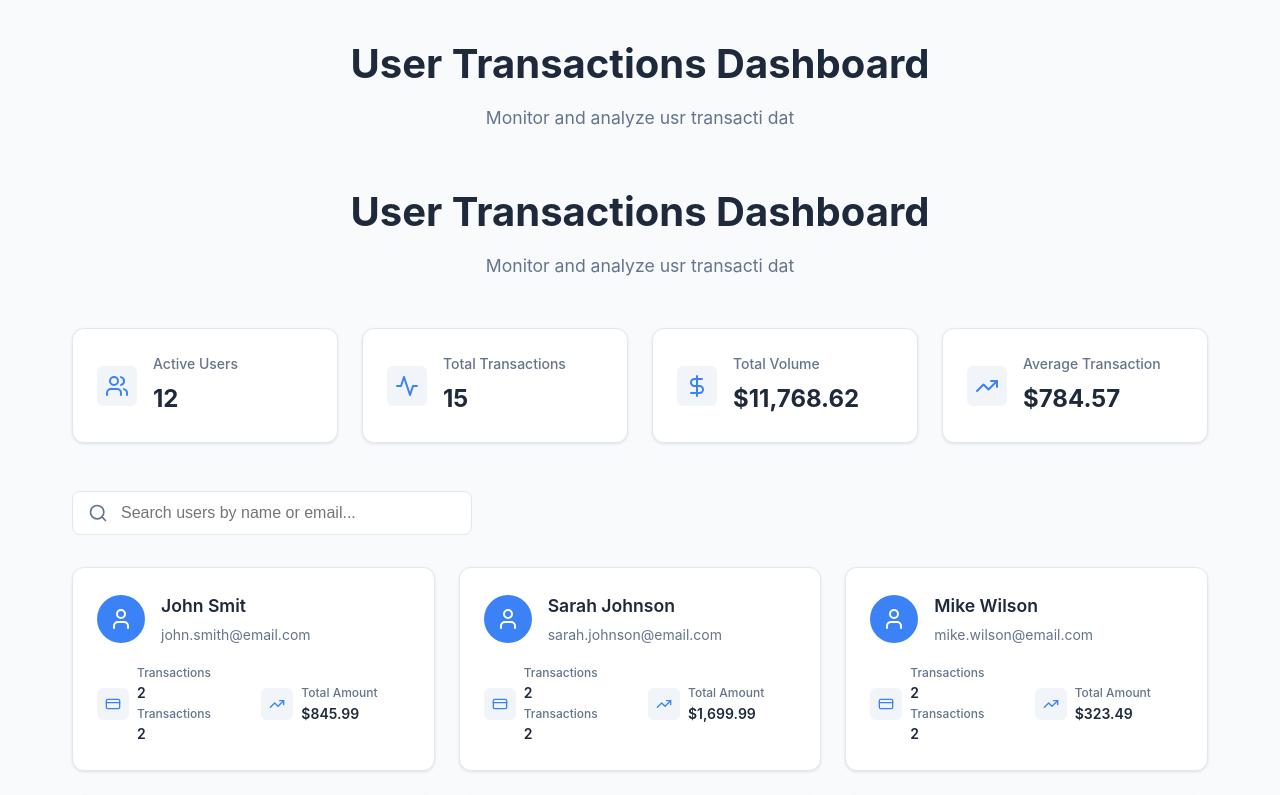
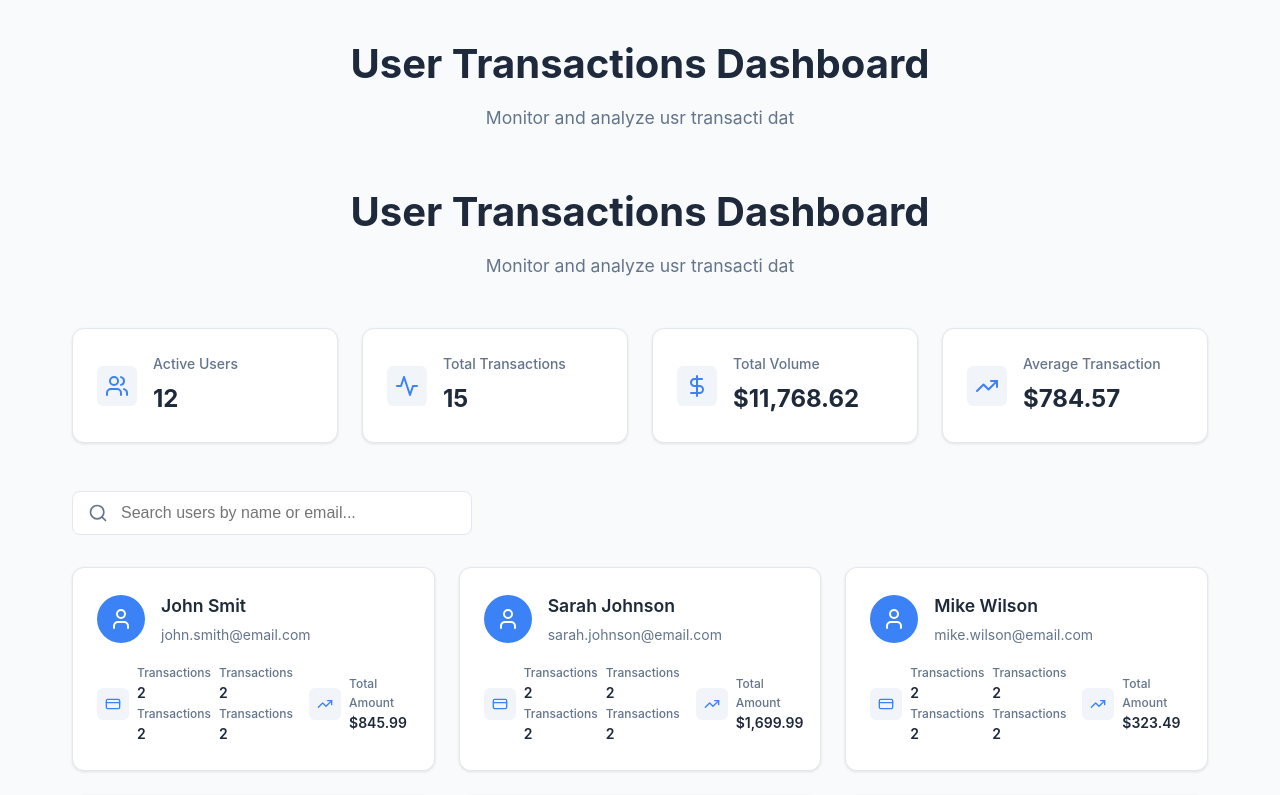
Before and after one commit to mio92/pagos-en-linea, a React (Create React App) app: page / in a window 1280 px wide. Shown: the top 795 px of the page. Built offline with nearby package versions, Linux system fonts and the light colour scheme.

Commit message:
prueba 2

```diff
--- a/src/components/UserCard.tsx
+++ b/src/components/UserCard.tsx
@@ -35,6 +35,12 @@ const UserCard: React.FC<UserCardProps> = ({ user, onClick }) => {
             <span className="stat-label">Transactions</span>
             <span className="stat-value">{user.transactionCount}</span>
           </div>
+          <div className="stat-content">
+            <span className="stat-label">Transactions</span>
+            <span className="stat-value">{user.transactionCount}</span>
+            <span className="stat-label">Transactions</span>
+            <span className="stat-value">{user.transactionCount}</span>
+          </div>
         </div>
 
         <div className="stat">
```
